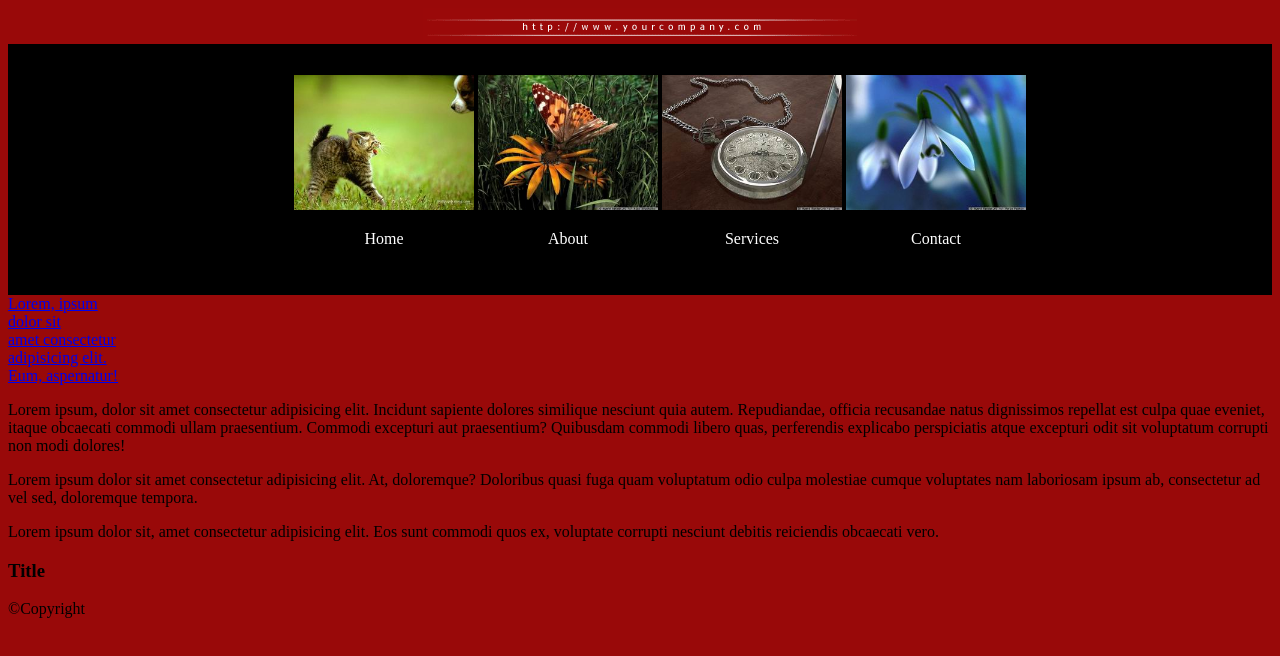
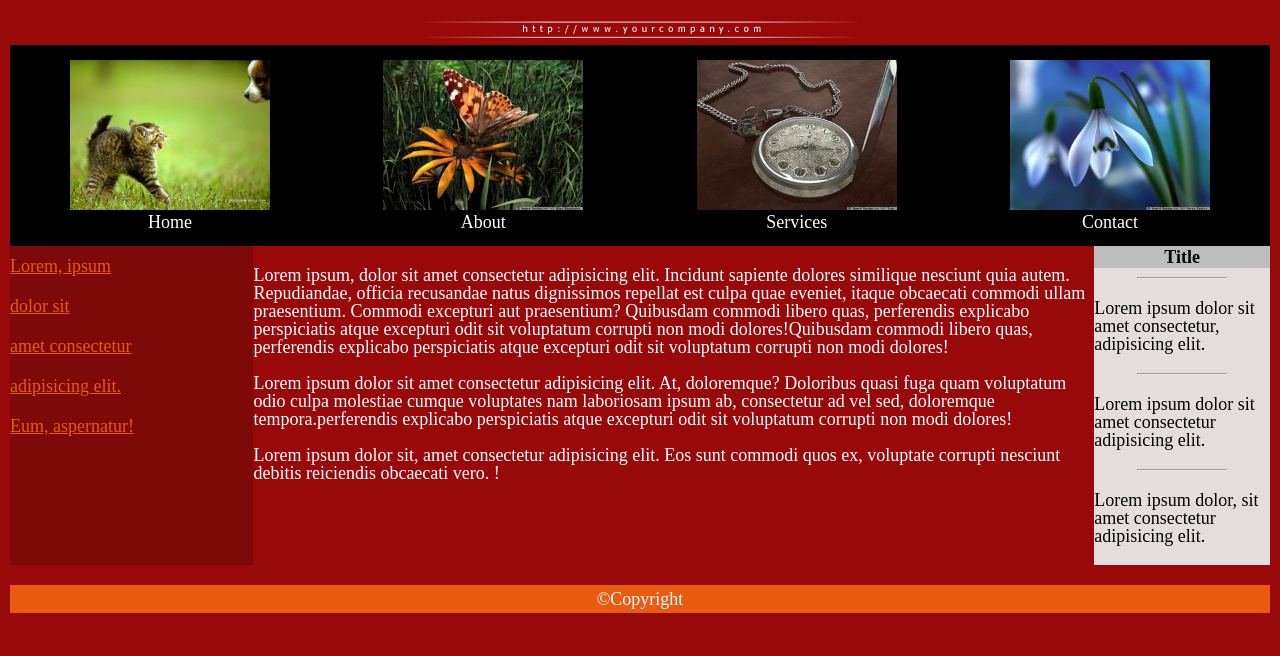
Before and after one commit to tym-slava/hard02, a plain HTML site: page index.html in a window 1280 px wide. Drawn offline with Linux system fonts and the light colour scheme.

Commit message:
Change styles

```diff
--- a/index.html
+++ b/index.html
@@ -5,7 +5,8 @@
     <meta charset="UTF-8">
     <meta name="viewport" content="width=device-width, initial-scale=1.0">
     <meta http-equiv="X-UA-Compatible" content="ie=edge">
-    <link rel="stylesheet" href="style.css">
+    <link rel="stylesheet" href="styles/reset.css">
+    <link rel="stylesheet" href="styles/style.css">
     <title>Document</title>
 </head>
 
@@ -50,28 +51,39 @@
                     Lorem ipsum, dolor sit amet consectetur adipisicing elit. Incidunt sapiente dolores similique
                     nesciunt quia autem. Repudiandae, officia recusandae natus dignissimos repellat est culpa quae
                     eveniet, itaque obcaecati commodi ullam praesentium. Commodi excepturi aut praesentium? Quibusdam
-                    commodi libero quas, perferendis explicabo perspiciatis atque excepturi odit sit voluptatum corrupti
-                    non modi dolores!
-                </p>
+                    commodi libero quas, perferendis explicabo perspiciatis atque excepturi odit sit voluptatum corrupti non modi dolores!Quibusdam commodi libero quas, perferendis explicabo perspiciatis atque excepturi odit sit voluptatum corrupti non modi dolores!
+                </p><br>
                 <p>
                     Lorem ipsum dolor sit amet consectetur adipisicing elit. At, doloremque? Doloribus quasi fuga quam
                     voluptatum odio culpa molestiae cumque voluptates nam laboriosam ipsum ab, consectetur ad vel sed,
-                    doloremque tempora.
-                </p>
+                    doloremque tempora.perferendis explicabo perspiciatis atque excepturi odit sit voluptatum corrupti non modi dolores!
+                </p><br>
                 <p>
                     Lorem ipsum dolor sit, amet consectetur adipisicing elit. Eos sunt commodi quos ex, voluptate
-                    corrupti nesciunt debitis reiciendis obcaecati vero.
+                    corrupti nesciunt debitis reiciendis obcaecati vero. !
                 </p>
             </article>
         </section>
         <aside id="right">
-            <header>
+            <header id="header2">
                 <h3>Title</h3>
             </header>
+            <hr>
+            <p>
+                Lorem ipsum dolor sit amet consectetur, adipisicing elit.
+            </p>
+            <hr>
+            <p>
+                Lorem ipsum dolor sit amet consectetur adipisicing elit.
+            </p>
+            <hr>
+            <p>
+                Lorem ipsum dolor, sit amet consectetur adipisicing elit.
+            </p>
 
         </aside>
     </main>
-    <footer>
+    <footer id="footer">
         <p>
             ©Copyright
         </p>
--- a/style.css
+++ /dev/null
@@ -1,32 +0,0 @@
-body {
-    background-color: #990909;
-}
-
-/* HEADER */
-#header1 {
-    text-align: center;
-}
-
-/* NAVIGATION */
-#navigation {
-    background-color: #000000;
-    color: #FFFFFF;
-    padding-top: 15px;
-    padding-bottom: 15px;
-    width: 100%;
-}
-ul {
-    /* width: 80%; */
-    text-align: center;
-    /* margin: 0 auto; */
-}
-li {
-    display: inline-block;
-    text-align: center;
-}
-li img {
-    width: 180px;
-
-}
-
-/* MAIN */
--- /dev/null
+++ b/styles/reset.css
@@ -0,0 +1,48 @@
+/* http://meyerweb.com/eric/tools/css/reset/
+   v2.0 | 20110126
+   License: none (public domain)
+*/
+
+html, body, div, span, applet, object, iframe,
+h1, h2, h3, h4, h5, h6, p, blockquote, pre,
+a, abbr, acronym, address, big, cite, code,
+del, dfn, em, img, ins, kbd, q, s, samp,
+small, strike, strong, sub, sup, tt, var,
+b, u, i, center,
+dl, dt, dd, ol, ul, li,
+fieldset, form, label, legend,
+table, caption, tbody, tfoot, thead, tr, th, td,
+article, aside, canvas, details, embed,
+figure, figcaption, footer, header, hgroup,
+menu, nav, output, ruby, section, summary,
+time, mark, audio, video {
+	margin: 0;
+	padding: 0;
+	border: 0;
+	font-size: 100%;
+	font: inherit;
+	vertical-align: baseline;
+}
+/* HTML5 display-role reset for older browsers */
+article, aside, details, figcaption, figure,
+footer, header, hgroup, menu, nav, section {
+	display: block;
+}
+body {
+	line-height: 1;
+}
+ol, ul {
+	list-style: none;
+}
+blockquote, q {
+	quotes: none;
+}
+blockquote:before, blockquote:after,
+q:before, q:after {
+	content: '';
+	content: none;
+}
+table {
+	border-collapse: collapse;
+	border-spacing: 0;
+}
--- /dev/null
+++ b/styles/style.css
@@ -0,0 +1,97 @@
+body {
+    background-color: #990909;
+    font-size: 18px;
+    padding: 10px;
+}
+hr {
+    max-width: 50%;
+}
+
+/* HEADER */
+#header1 {
+    text-align: center;
+}
+
+/* NAVIGATION */
+#navigation {
+    background-color: #000;
+    color: #FFF;
+    padding-top: 15px;
+    padding-bottom: 15px;
+    width: 100%;
+    /* justify-content: space-between; */
+}
+ul {
+    /* width: 80%; */
+    text-align: center;
+    display: flex;
+    justify-content: space-between;
+    margin: 0 60px;
+}
+li {
+    display: inline-block;
+    text-align: center;
+}
+li img {
+    width: 200px;
+
+}
+
+/* MAIN */
+
+main {
+    display: flex;
+    /* justify-content: space-around; */
+}
+
+/*Left section  */
+
+
+#left {
+    width: 90%;
+    background: #7D0909;
+    line-height: 40px;
+}
+
+#left a {
+    color: #E95B11;
+}
+
+/*Center section */
+#center {
+    color: white;
+    padding-top: 20px;
+}
+
+#center p {
+   /* text-indent: 1.5em; */
+}
+
+/* Right section */
+#header2 h3 {
+    background-color: #BDBDBD;
+    text-align: center;
+}
+
+#right p {
+    margin: 20px 0;
+}
+
+#right {
+    background: #E3DDDD;
+    width: 65%;
+}
+
+#right h3 {
+    font-weight: bold;
+    padding: 2px;
+}
+
+/* FOOTER */
+#footer {
+    background: #E95B11;
+    text-align: center;
+    color: white;
+    padding: 5px;
+    margin-top: 20px;
+}
```
